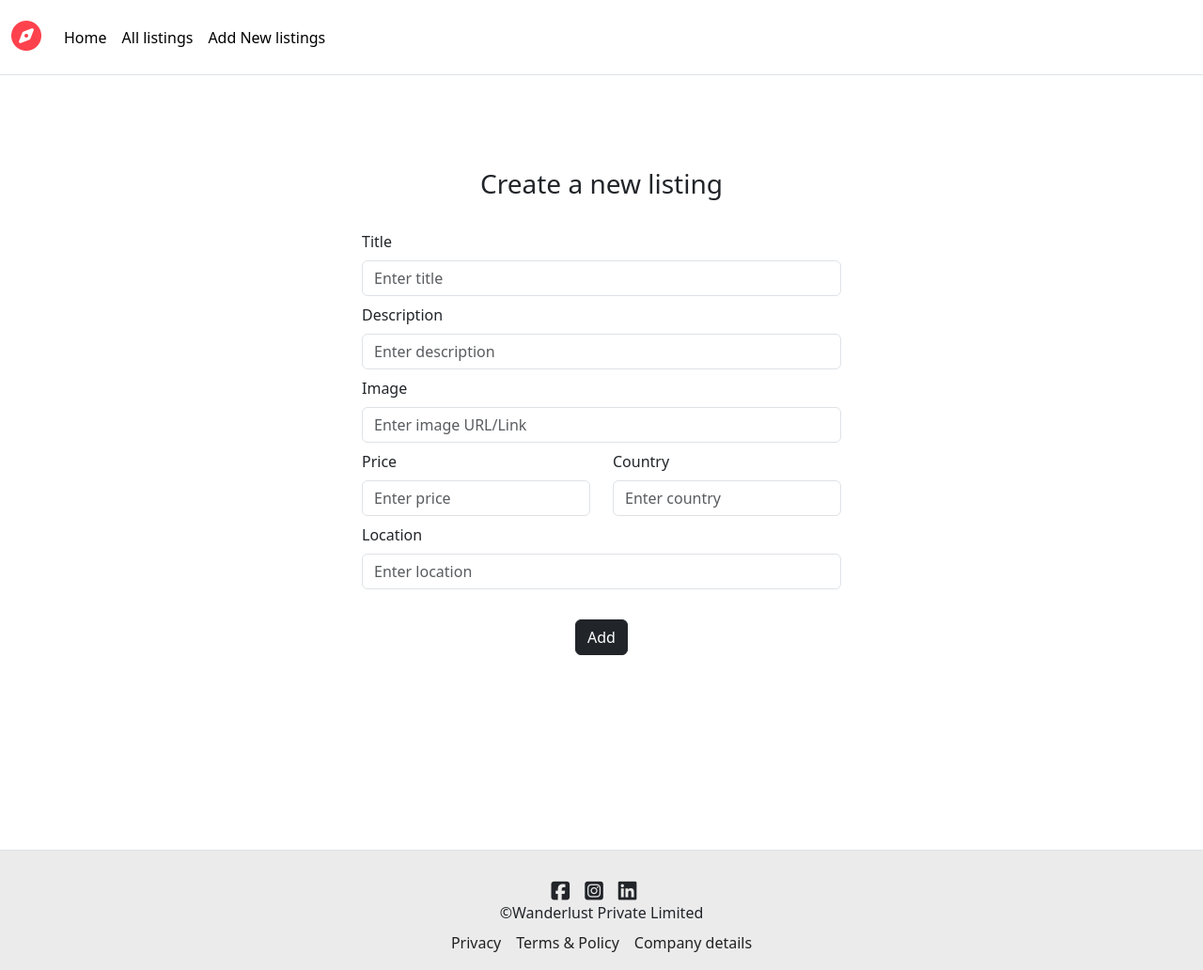
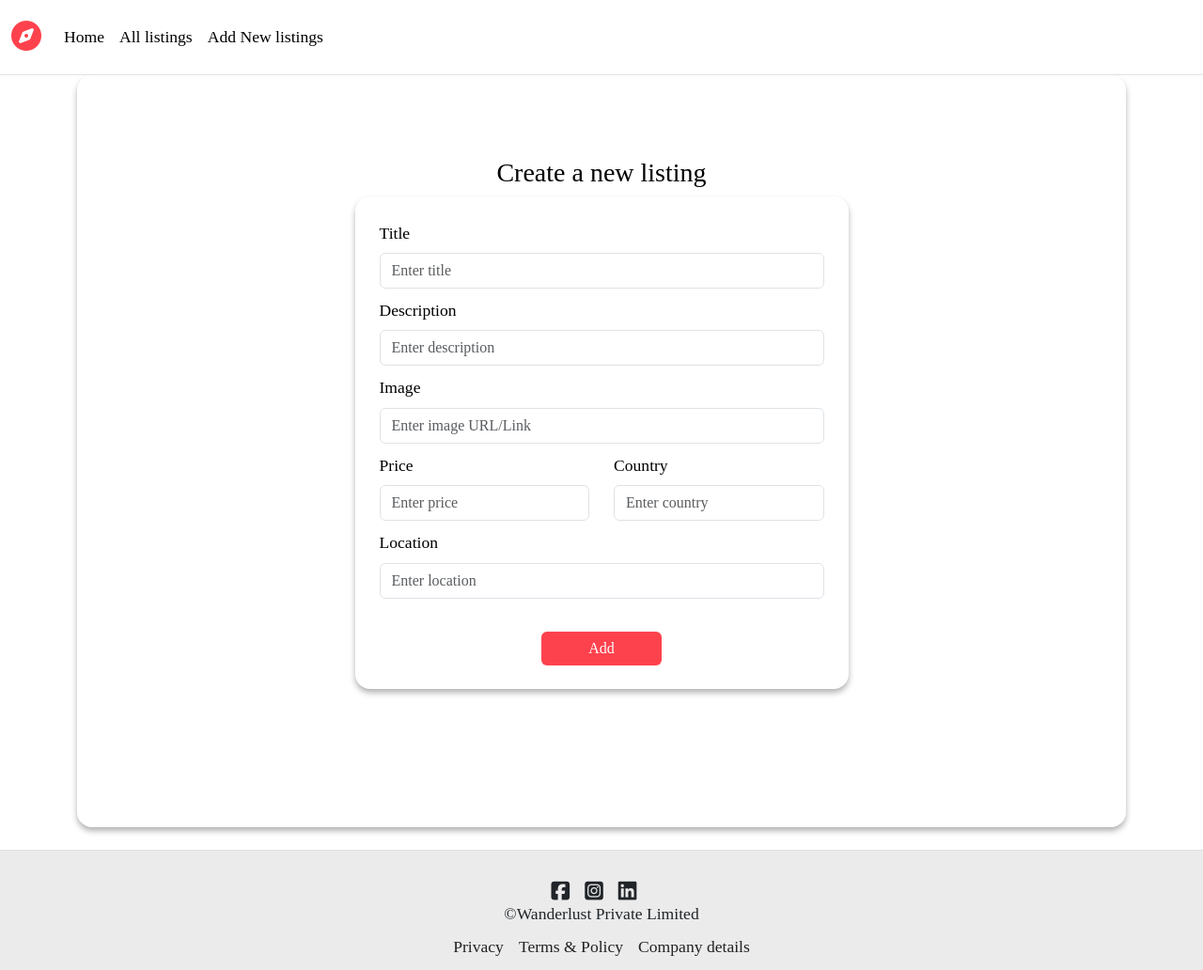
Before and after one commit to sharma-pranita/WanderLust, a Node server app: template views/listings/new.ejs in a window 1280 px wide. Shown: the whole page at 94% size. Run offline with Node 20, Linux system fonts and the light colour scheme; the template is opened without the code that fills it, so the values that code supplies are empty; some libraries are stand-ins or nearby versions.

Commit message:
css updated

```diff
--- a/public/css/styles.css
+++ b/public/css/styles.css
@@ -4,6 +4,16 @@
   box-sizing: border-box;
 }
 
+body {
+  font-family: "Markazi Text", serif !important;
+  font-size: 1.1rem !important;
+  display: flex;
+  flex-direction: column;
+  min-height: 100vh;
+}
+.container{
+  flex:1;
+}
 
 /* Navbar */
 .navbar {
@@ -18,19 +28,18 @@
   color: black !important;
 }
 
-
 /* Footer */
 
-.f-info-links a{
+.f-info-links a {
   text-decoration: none;
   color: #222222;
   margin: 0.5rem;
 }
 
-.f-info-links a:hover{
+.f-info-links a:hover {
   text-decoration: underline;
 }
-.f-info{
+.f-info {
   text-align: center;
   height: 8rem;
   display: flex;
@@ -40,14 +49,90 @@
   align-content: space-evenly;
   padding: 2rem 0rem 2rem;
 }
-.f-info-links,.f-info-socials,.f-info-brand{
+.f-info-links,
+.f-info-socials {
   display: flex;
   align-items: center;
   width: 100%;
   justify-content: center;
-
 }
-.f-info-socials i{
+.f-info-socials i {
   margin-right: 1rem;
   font-size: 1.4rem;
 }
+
+/* Cards */
+
+.card {
+  border: none !important;
+  margin-bottom: 3rem;
+}
+.card a{
+  text-decoration: none !important;
+  color: #222222;
+}
+
+.card-img-top {
+  border-radius: 1rem;
+  width: 100% !important;
+  object-fit: cover !important;
+}
+
+
+.card-body {
+  padding: 0 !important;
+
+}
+.card-text  {
+  font-weight: 400;
+  margin-top: 1rem;
+}
+
+.card-img-overlay{
+  position: relative;
+
+}
+
+.card-img-overlay i {
+  position: absolute;
+    top: 5px;
+    right: 20px;
+
+}
+
+/* Create */
+
+.create{
+  border: 0.5px solid rgb(0, 0, 0,0.5);
+  border-radius: 2rem;
+}
+.add-btn{
+  background-color: #fe424d !important;
+  border: none !important;
+  width: 10vw;
+  cursor: pointer; /* Pointer cursor on hover */
+
+}
+
+
+.create{
+  background: rgba(255, 255, 255, 0.2); /* Semi-transparent white background */
+  backdrop-filter: blur(15px); /* Blur effect */
+  border: 1px solid rgba(255, 255, 255, 0.1); /* Light border */
+  border-radius: 16px; /* Rounded corners */
+  box-shadow: 0 4px 6px rgba(0, 0, 0, 0.3); /* Subtle shadow */
+  padding: 2rem; /* Padding inside the container */
+  color: black; /* Text color */
+
+}
+.create-box{
+  background: rgba(255, 255, 255, 0.2); /* Semi-transparent white background */
+  border: 1px solid rgba(255, 255, 255, 0.1); /* Light border */
+  border-radius: 8px; /* Rounded corners */
+  color: black; /* Text color */
+
+  outline: none; /* Remove default outline */
+}
+.create-box::placeholder{
+  color: rgba(255, 255, 255, 0.7); /* Placeholder text color */
+}
```
Lines whose indentation alone changed are shown as unchanged.
